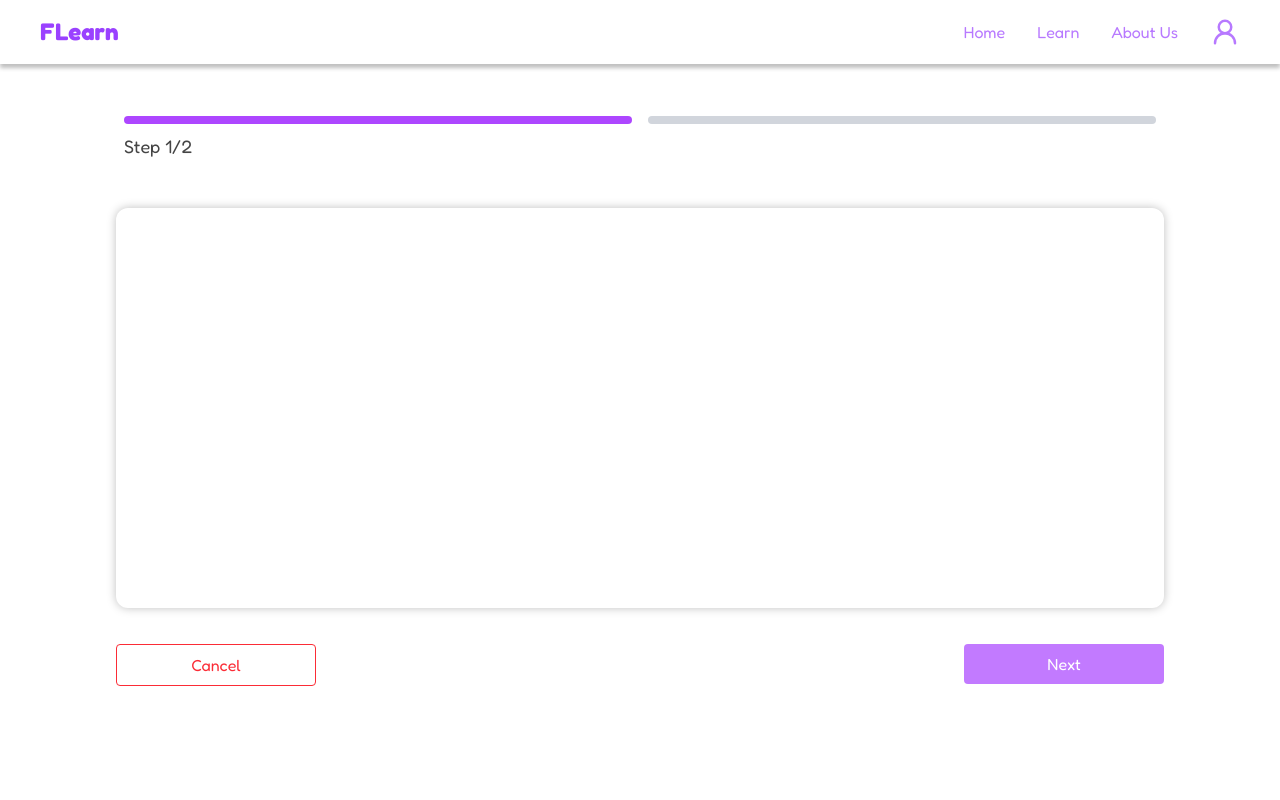
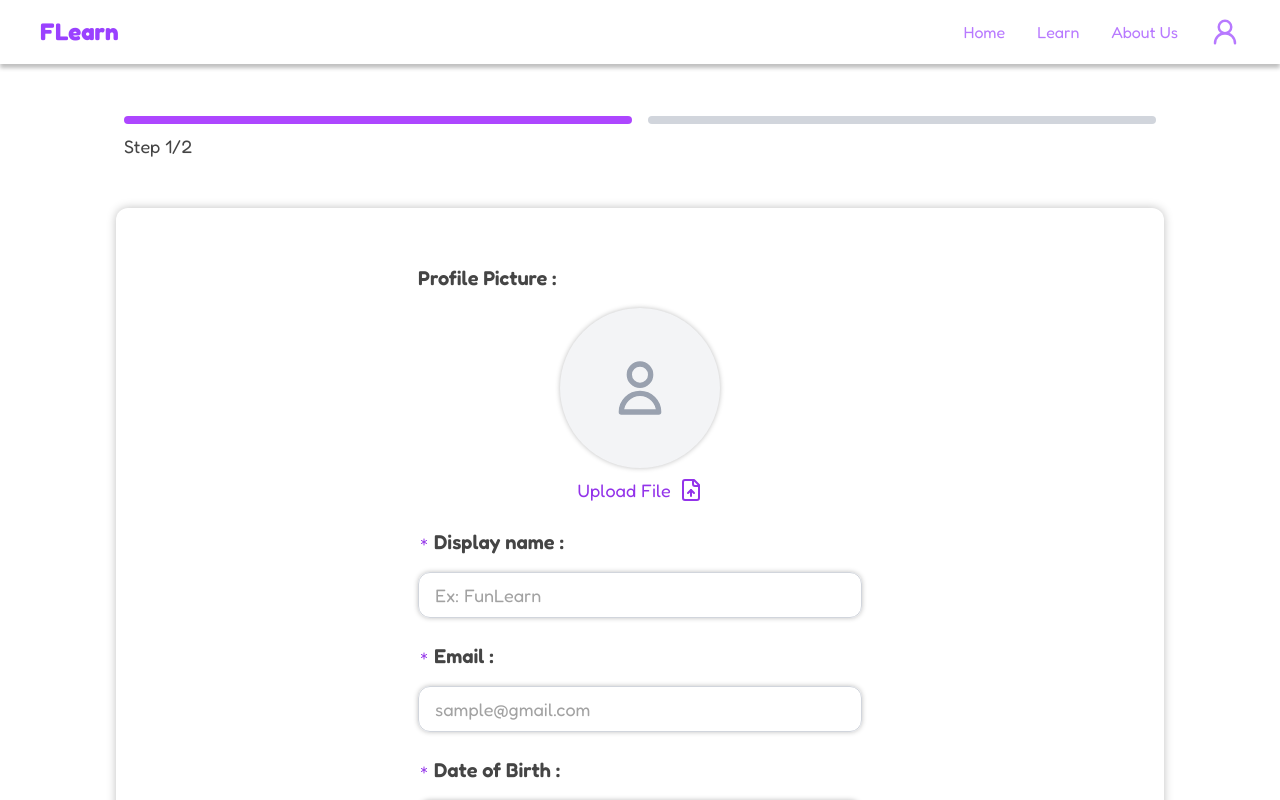
Before and after one commit to ISPBANANA/FLEARN, a Next.js app in the folder FLEARN-front/: page /signup in a window 1280 px wide. Shown: the top 800 px of the page. Built offline with nearby package versions, Linux system fonts and the light colour scheme.

Commit message:
Finish Signup Step 1

```diff
--- a/FLEARN-front/src/app/signup/page.tsx
+++ b/FLEARN-front/src/app/signup/page.tsx
@@ -6,6 +6,7 @@ import { Footer } from "@/components/footer";
 import SplitText from "@/components/SplitText";
 import { useState } from "react";
 import Link from "next/link";
+import { FileUp, Asterisk } from 'lucide-react';
 
 
 export default function Home() {
@@ -27,13 +28,28 @@ export default function Home() {
     }
   }
 
+  const [fileName, setFileName] = useState('');
+  const [imagePreview, setImagePreview] = useState('');
+
+  const handleFileChange = (e: React.ChangeEvent<HTMLInputElement>) => {
+    const file = e.target.files?.[0];
+    if (file) {
+      setFileName(file.name);
+      const reader = new FileReader();
+      reader.onloadend = () => {
+        setImagePreview(reader.result as string);
+      };
+      reader.readAsDataURL(file);
+    }
+  };
+
   return (
     <div className="min-h-screen bg-white">
       <Nav />
 
       {/* Infomation here */}
       <div className="my-2 p-4 h-auto w-full flex items-center z-1 bg-white flex-col min-h-screen">
-        <div className="w-full max-w-[1620px] items-center flex flex-col px-25 py-7">
+        <div className="w-full max-w-[1620px] min-w-[600px] items-center flex flex-col px-25 py-7">
           <div className="w-full items-start flex flex-col mb-10">
               <div className="w-full items-start flex flex-row justify-between">
                 <div className={`w-1/2 py-1 rounded-xl mx-2 ${step === 2 ? 'bg-purple-500' : 'bg-purple-500'}`}></div>
@@ -41,8 +57,53 @@ export default function Home() {
               </div>
               <p className="text-start text-[#454545] text-lg mx-2 py-2">Step {step}/2</p>
           </div>
-          <form className="max-w-[1220px] text-lg flex flex-col justify-center text-start text-[#454545] mb-4 py-10 w-full h-100 rounded-xl" style={{ boxShadow: '0px 0px 10px rgba(0, 0, 0, 0.25)' }}>
+          <form className="max-w-[1220px] text-lg flex flex-col justify-center text-center items-center text-[#454545] mb-4 py-10 w-full h-auto rounded-xl" style={{ boxShadow: '0px 0px 10px rgba(0, 0, 0, 0.25)' }}>
+            <div className="w-2/4 flex flex-col items-start px-10 max-w-[600px] min-w-[400px] gap-2 py-4">
+              {step === 1 ? (
+                <>
+                  <label className="text-left w-full text-xl mb-2 font-semibold">Profile Picture :</label>
+                  <label htmlFor="file-upload" className="w-full flex flex-col items-center justify-center cursor-pointer mb-4">
+                    <div className="w-40 h-40 rounded-full mb-2 overflow-hidden  flex items-center justify-center bg-gray-100" style={{ boxShadow: '0px 0px 5px rgba(0, 0, 0, 0.25)' }}>
+                      {imagePreview ? (
+                        <img src={imagePreview} alt="Preview" className="w-full h-full object-cover" />
+                      ) : (
+                        <svg
+                          className="w-16 h-16 text-gray-400"
+                          fill="none"
+                          stroke="currentColor"
+                          viewBox="0 0 24 24"
+                          xmlns="http://www.w3.org/2000/svg"
+                        >
+                          <path strokeLinecap="round" strokeLinejoin="round" strokeWidth="2" d="M16 7a4 4 0 11-8 0 4 4 0 018 0zM12 14a7 7 0 00-7 7h14a7 7 0 00-7-7z" />
+                        </svg>
+                      )}
+                    </div>
+                    <span className="text-[#9333EA] hover:text-[#9A41FF] transition-colors flex items-center gap-2">Upload File <FileUp className="inline-block" /></span>
+                    <input
+                      id="file-upload"
+                      type="file"
+                      accept="image/*"
+                      className="hidden"
+                      onChange={handleFileChange}
+                    />
+                  </label>
 
+                  <label className="text-left w-full text-xl mb-2 font-semibold flex items-center gap-1"><Asterisk className="text-[#9333EA]" width={12} height={12}/>Display name :</label>
+                  <input type="input" placeholder="Ex: FunLearn" className="w-full py-2 px-4 mb-4 border border-gray-300 rounded-xl" style={{ boxShadow: '0px 0px 5px rgba(0, 0, 0, 0.25)' }}/>
+                  <label className="text-left w-full text-xl mb-2 font-semibold flex items-center gap-1"><Asterisk className="text-[#9333EA]" width={12} height={12}/>Email :</label>
+                  <input type="email" placeholder="sample@gmail.com" className="w-full py-2 px-4 mb-4 border border-gray-300 rounded-xl cursor-not-allowed" style={{ boxShadow: '0px 0px 5px rgba(0, 0, 0, 0.25)' }} disabled/>
+                  <label className="text-left w-full text-xl mb-2 font-semibold flex items-center gap-1"><Asterisk className="text-[#9333EA]" width={12} height={12}/>Date of Birth :</label>
+                  <input type="date" className="w-full py-2 px-4 mb-4 border border-gray-300 rounded-xl" style={{ boxShadow: '0px 0px 5px rgba(0, 0, 0, 0.25)' }}/>
+                </>
+              ) : (
+                <>
+                  <label className="text-left w-full text-xl mb-2">Username</label>
+                  <input type="text" placeholder="Choose a username" className="w-full p-3 mb-4 border border-gray-300 rounded" />
+                  <label className="text-left w-full text-xl mb-2">Password</label>
+                  <input type="password" placeholder="Create a password" className="w-full p-3 mb-4 border border-gray-300 rounded" />
+                </>
+              )}
+            </div>
           </form>
           <div className="w-full max-w-[1220px] items-start flex flex-row justify-between py-5">
               <button type="button" onClick={goBack} className={`bg-[#ffffff] ${step === 2 ? 'text-[#454545] border border-[#454545]' : 'text-red-500 border border-red-500 hover:text-red-600 hover:border-red-600'} py-2 px-4 w-50 rounded transition`}>
```
